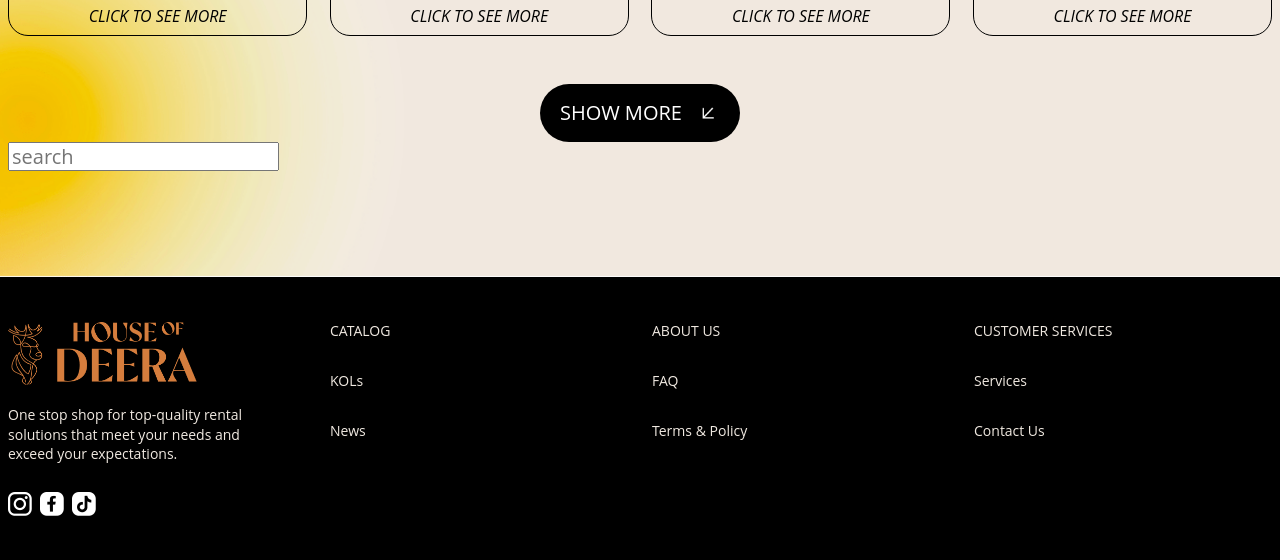
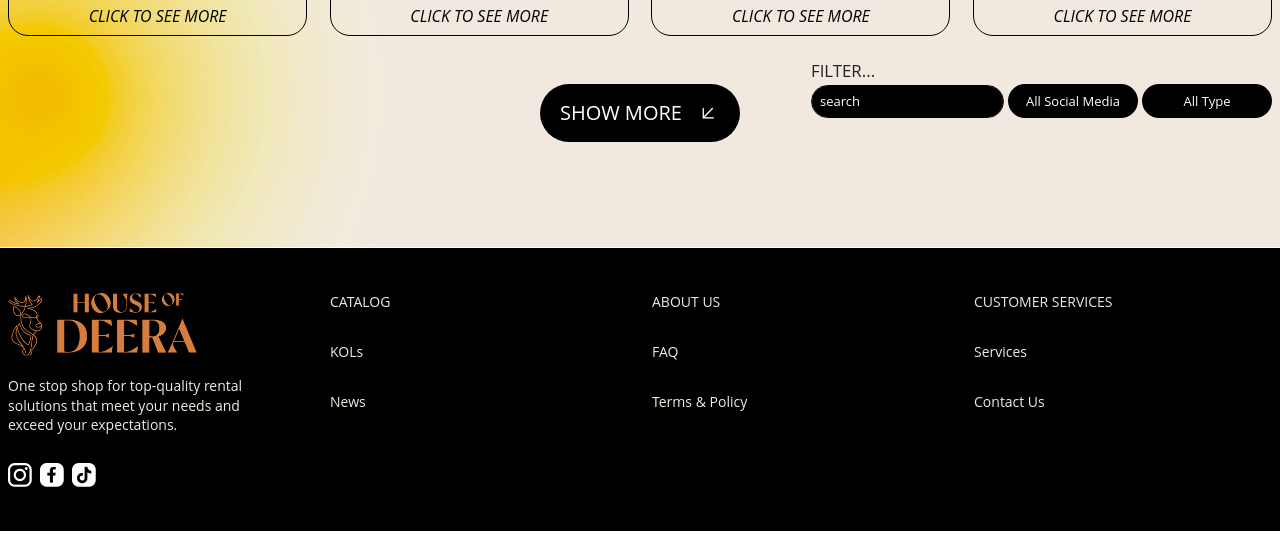
Before and after one commit to vannguyengithub/deera-fe, a plain HTML site: page kols-kocs.html in a window 1280 px wide. Shown: the part 2887-3447 px from the top of the page. After the commit the page ends 3418 px from the top, so only its background shows below. Drawn offline with nearby package versions, Linux system fonts and the light colour scheme.

Commit message:
page kolkoc

```diff
--- a/kols-kocs.html
+++ b/kols-kocs.html
@@ -30,7 +30,7 @@
                 </a>
               </li>
               <li>
-                <a href="#">
+                <a href="./kols-kocs.html">
                 KOLs
                 </a>
               </li>
@@ -545,9 +545,22 @@
                 </div>
 
                 <div class="filter__kol-box">
+                  <div class="filter__kol-label">
+                    Filter...
+                  </div>
                   <div class="filter__kol-list">
-                    <div>
+                    <div class="filter__kol-search">
                       <input type="text" placeholder="search">
+                    </div>
+                    <div class="filter__kol-btn">
+                      <a href="#">
+                        All Social Media
+                      </a>
+                    </div>
+                    <div class="filter__kol-btn">
+                      <a href="#">
+                        All Type
+                      </a>
                     </div>
                   </div>
                 </div>
--- a/stylesheets/pages/_home.scss
+++ b/stylesheets/pages/_home.scss
@@ -47,7 +47,7 @@ main {
 .deera__introduce {
     // background: #F0E9E1;
     background-size: cover;
-    background-position: center;
+    background-position: top;
     background-repeat: no-repeat;
     &-content {
         position: absolute;
@@ -147,7 +147,7 @@ main {
 
 .deera__newkol  {
     background-size: cover;
-    background-position: center;
+    background-position: top;
     background-repeat: no-repeat;
     &-custom {
         padding: 296px 8px 146px 8px;
@@ -489,7 +489,7 @@ main {
 .service {
     &__inner {
         background-size: cover;
-        background-position: center;
+        background-position: top;
         background-repeat: no-repeat;
     }
     &__box {
@@ -631,6 +631,6 @@ main {
 }
 .bg-custome-news {
     background-size: cover;
-    background-position: center;
+    background-position: top;
     background-repeat: no-repeat;
 }
--- a/stylesheets/pages/_kols-kocs.scss
+++ b/stylesheets/pages/_kols-kocs.scss
@@ -189,6 +189,7 @@
     }
 }
 .showmore {
+    position: relative;
     .introKolKoc__content-btn {
         justify-content: center;
         a {
@@ -196,3 +197,51 @@
         }
     }
 }
+.filter__kol {
+    &-box {
+        position: absolute;
+        bottom: 24px;
+        right: 0;
+    }
+    &-list {
+        display: flex;
+        align-items: center;
+        gap: 4px;
+        // max-width: 364px
+    }
+    &-label {
+        font-size: 16.8px;
+        text-transform: uppercase;
+        margin-bottom: 2px;
+    }
+    &-btn {
+        width: 130px;
+        a {
+            padding: 8px;
+            display: block;
+            text-align: center;
+            background-color: #000000;
+            color: #fff;
+            font-size: 13px;
+            border-radius: 9999px;
+        }
+    }
+    &-search {
+        border: 1px solid #000000;
+        border-radius: 99999px;
+        input {
+            display: block;
+            border: none;
+            outline: none;
+            background: #000000;
+            color: #fff;
+            font-size: 13px;
+            border-radius: 9999px;
+            padding: 8px;
+            &::placeholder {
+                color: #fff;
+                font-size: 13px;
+            }
+        }
+    }
+}
```
Also changed, not shown: index.html (+1 -1 lines), dist/main.css, 1 other file.
